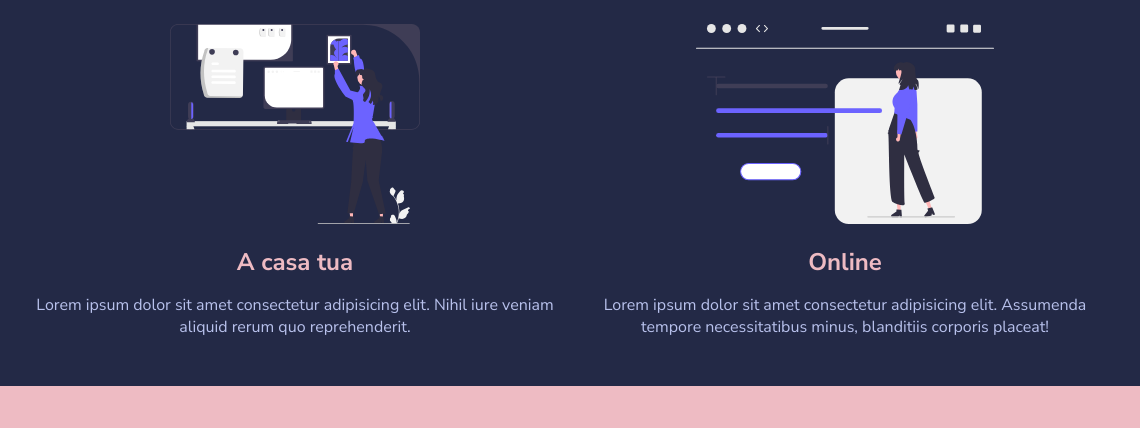
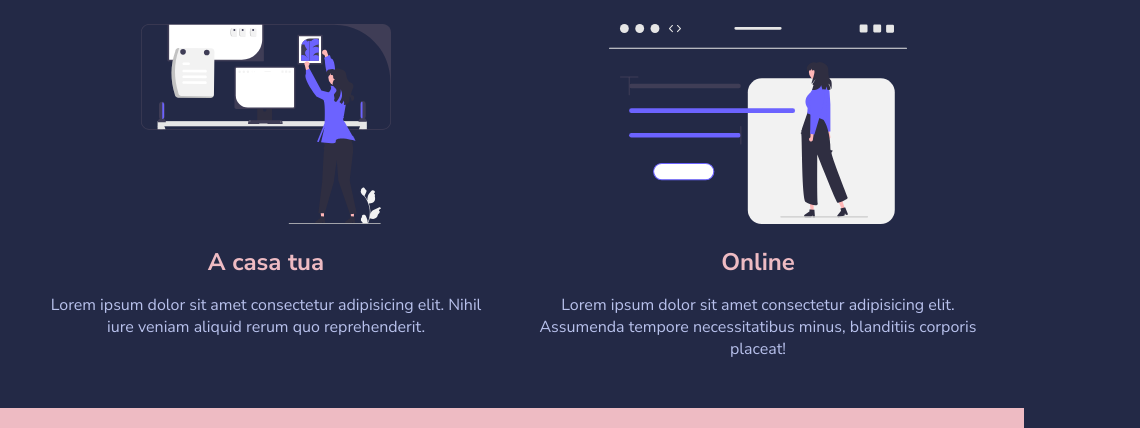
Before and after one commit to meta-ela/html-css-resp-wannabe, a plain HTML site: page index.html in a window 1024 px wide. Shown: the part 209-637 px from the top of the page, 1140 px wide, since content can reach past the window. Drawn offline with Linux system fonts and the light colour scheme.

Commit message:
Adds corrections

```diff
--- a/css/queries.css
+++ b/css/queries.css
@@ -1,7 +1,9 @@
-.steps, body {
-    min-width: fit-content;
+
+@media screen and (max-width: 1200px) and (min-width: 769px) {
+    .container {
+        width: 100%;
+    }
 }
-
 
 @media screen and (max-width: 768px) and (min-width: 481px) {
     .row {
```
